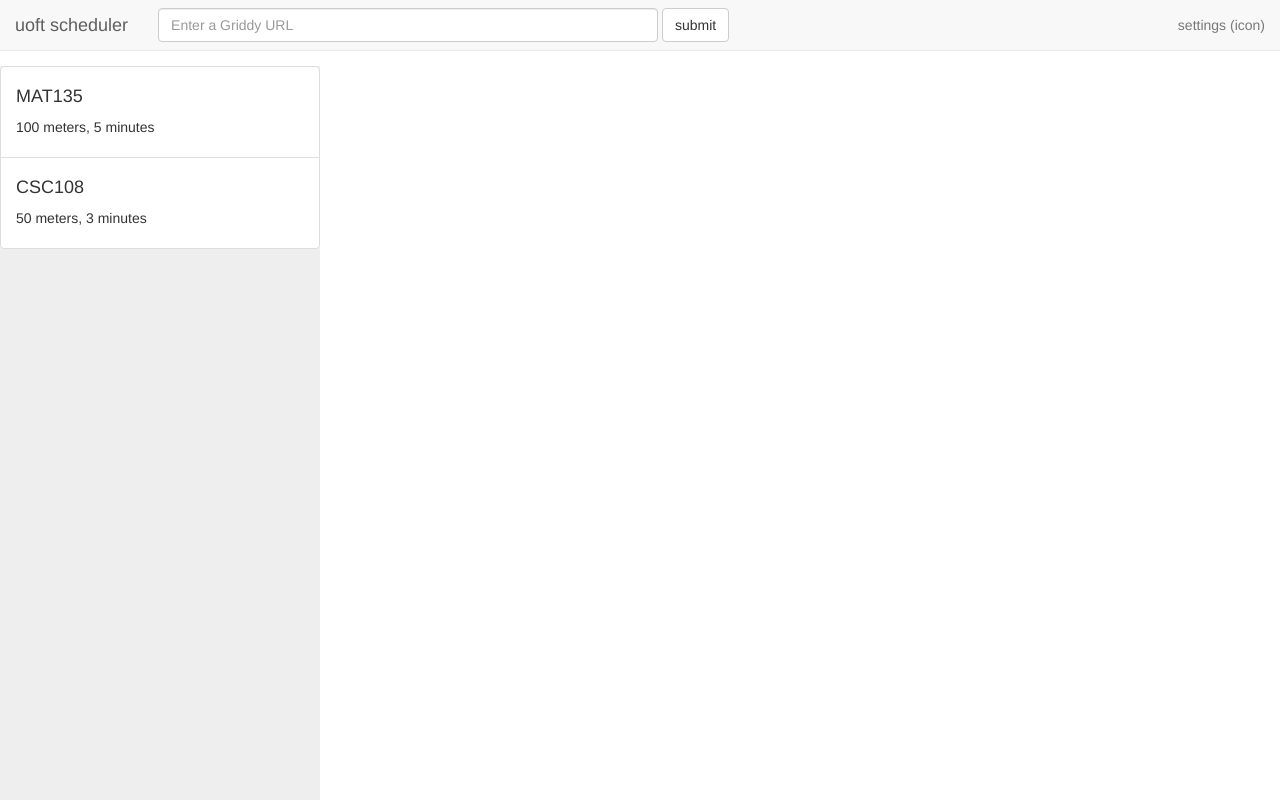
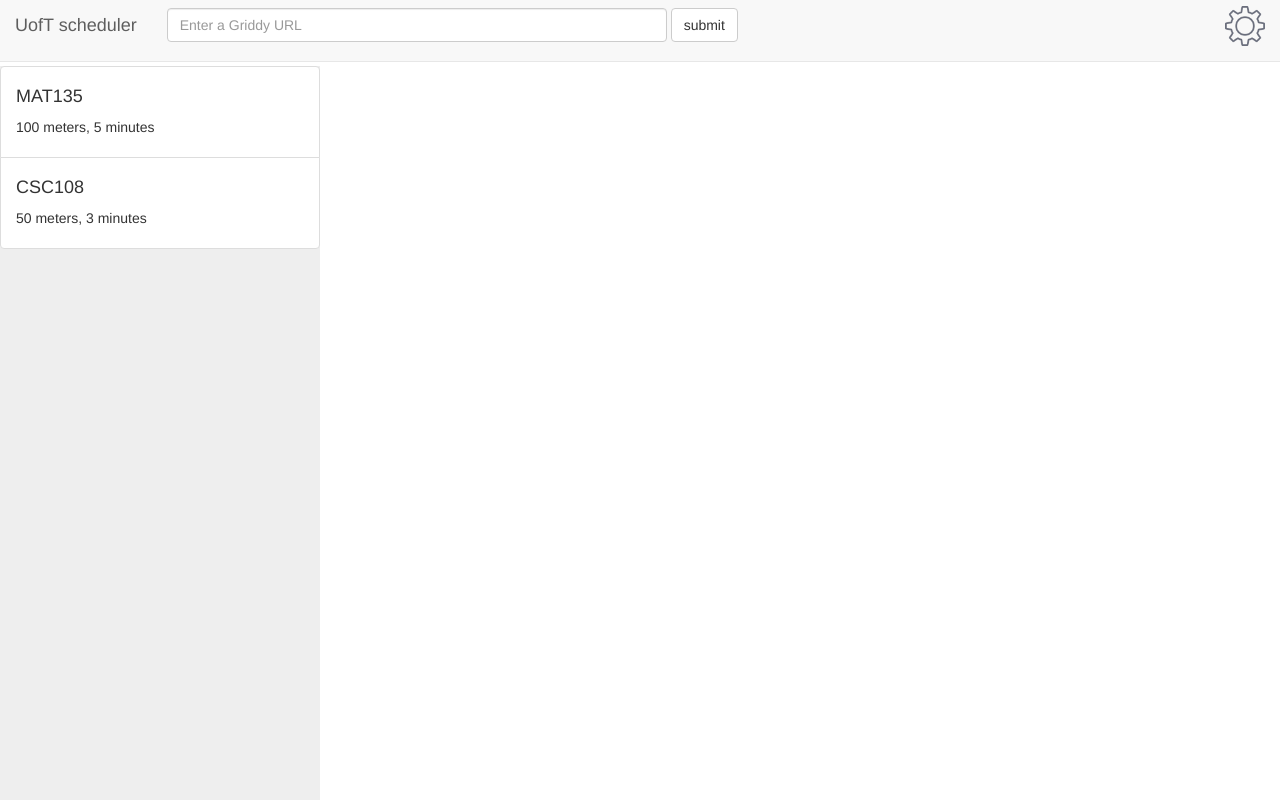
Before and after one commit to jonnyli1125/uoft-scheduler, a website: page index.html in a window 1280 px wide. Drawn offline with nearby package versions, Linux system fonts and the light colour scheme.

Commit message:
settings logo

```diff
--- a/index.html
+++ b/index.html
@@ -16,7 +16,7 @@
                         <span class="icon-bar"></span>
                         <span class="icon-bar"></span>
                     </button>
-                    <a class="navbar-brand" href="#">uoft scheduler</a>
+                    <a class="navbar-brand" href="#">UofT scheduler</a>
                 </div>
                 <div class="collapse navbar-collapse" id="bs-navbar-collapse-1">
                     <form class="navbar-form navbar-left" id="griddy-form" role="search" method="get">
@@ -24,9 +24,10 @@
                             <input type="url" class="form-control griddy-url" name="griddy-url" id="griddy-url" placeholder="Enter a Griddy URL">
                         </div>
                         <button type="submit" class="btn btn-default">submit</button>
+
                     </form>
                     <ul class="nav navbar-nav navbar-right">
-                        <li><a href="#">settings (icon)</a></li>
+                        <li><a href="#" style="margin-top: -9px;"><img src="img/settings-gear.png" height="40px"></a></li>
                     </ul>
                 </div>
             </div>
```
Also changed, not shown: img/1474156926_97.png (added), img/settings-gear.png (added).
